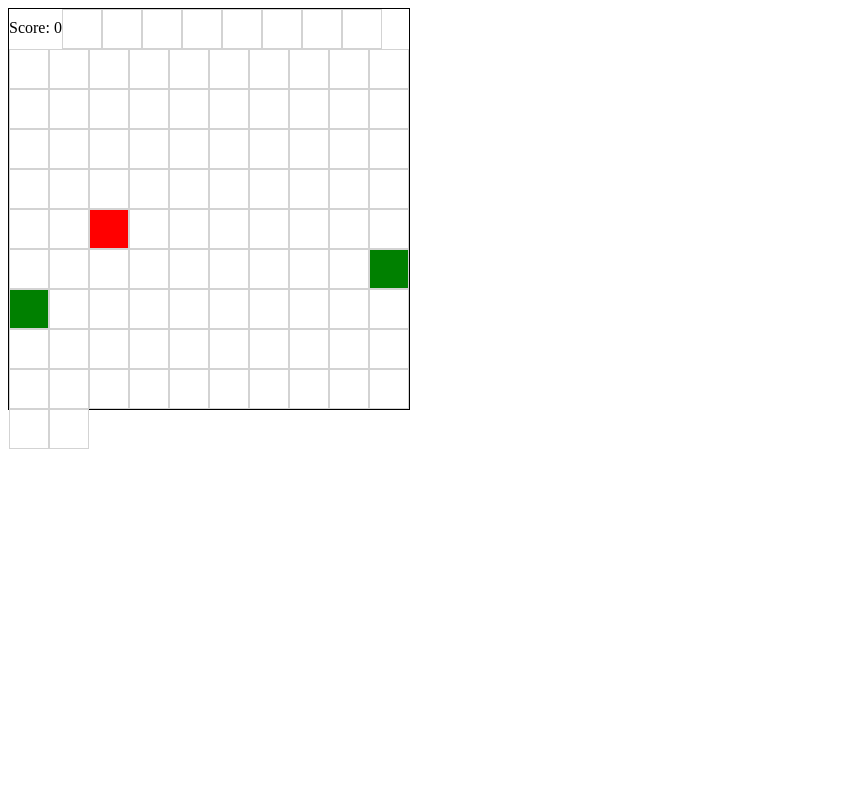
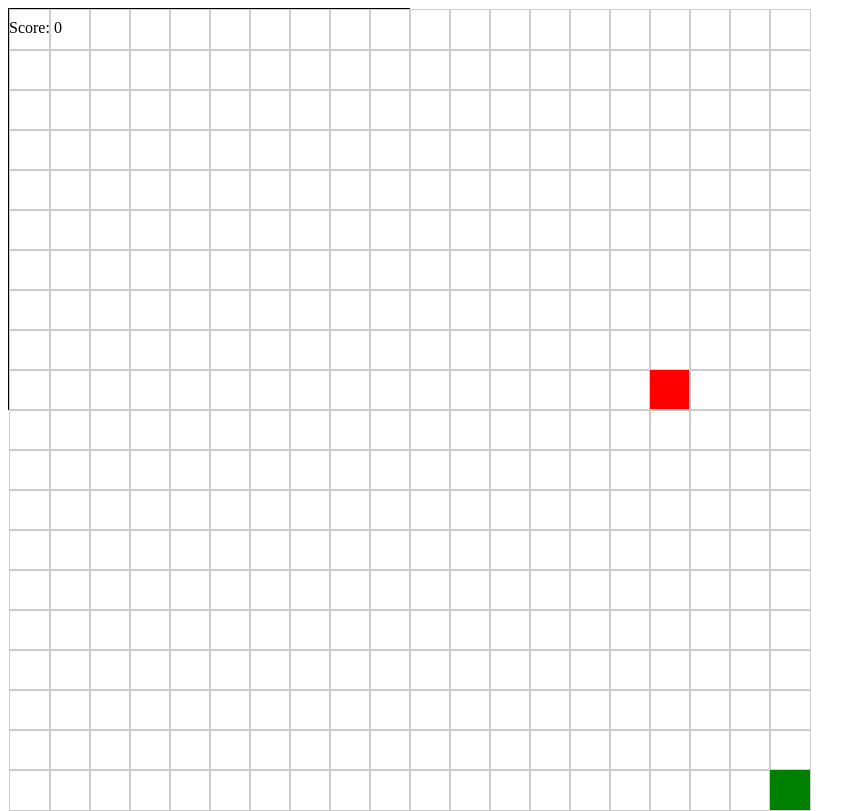
Before and after one commit to acciojob/snake-jhans1-cs, a website: page main.html in a window 1280 px wide. Shown: the whole page, without its empty margins (0-866 px from the left). Drawn offline with Linux system fonts and the light colour scheme.

Commit message:
created a submission

```diff
--- a/script.js
+++ b/script.js
@@ -1,87 +1,110 @@
-//your code here
 document.addEventListener('DOMContentLoaded', () => {
     const gameContainer = document.getElementById('gameContainer');
     const scoreBoard = document.createElement('div');
-  scoreBoard.classList.add('scoreBoard');
-  scoreBoard.innerText = 'Score: 0';
+    scoreBoard.className = 'scoreBoard';
+    scoreBoard.textContent = 'Score: 0';
     gameContainer.appendChild(scoreBoard);
 
-  const gridSize = 10; // Number of pixels in each row and column
-  const totalPixels = gridSize * gridSize;
-  const pixels = [];
+    const pixels = {};
+    let snake = [{ row: 20, col: 1 }];
+    let direction = 'right';
+    let food = null;
+    let score = 0;
 
-  // Create the grid of pixels
-  for (let i = 0; i < totalPixels; i++) {
+    function createPixel(id, className) {
         const pixel = document.createElement('div');
-    pixel.classList.add('pixel');
-    pixel.setAttribute('id', 'pixel' + (i + 1));
-    gameContainer.appendChild(pixel);
-    pixels.push(pixel);
+        pixel.id = `pixel${id}`;
+        pixel.className = className;
+        return pixel;
     }
 
-  // Snake starting position
-  let snake = [61, 60, 59]; // Snake body pixels
-  let direction = 1; // 1: right, -1: left, gridSize: down, -gridSize: up
+    function createFood() {
+        const pixelIds = Object.keys(pixels);
+        const randomId = pixelIds[Math.floor(Math.random() * pixelIds.length)];
+        food = pixels[randomId];
+        food.classList.add('food');
+    }
 
-  // Place the snake on the grid
-  snake.forEach(pixelIndex => {
-    pixels[pixelIndex].classList.add('snakeBodyPixel');
-  });
+    function updateScore() {
+        score++;
+        scoreBoard.textContent = `Score: ${score}`;
+    }
 
-  // Game loop
-  setInterval(() => {
-    moveSnake();
-  }, 100);
+    function moveSnake() {
+        const head = Object.assign({}, snake[0]);
 
-  // Move the snake
-  function moveSnake() {
-    const head = snake[0];
-    const nextHead = head + direction;
+        switch (direction) {
+            case 'up':
+                head.row--;
+                break;
+            case 'down':
+                head.row++;
+                break;
+            case 'left':
+                head.col--;
+                break;
+            case 'right':
+                head.col++;
+                break;
+        }
 
-    // Check collision with walls or self
-    if (
-      nextHead < 0 ||
-      nextHead >= totalPixels ||
-      (direction === 1 && nextHead % gridSize === 0) || // Right wall
-      (direction === -1 && (head + 1) % gridSize === 0) || // Left wall
-      snake.includes(nextHead)
-    ) {
-      // Game over logic
+        if (head.row < 1 || head.row > 20 || head.col < 1 || head.col > 20 || checkCollision(head)) {
+            clearInterval(gameInterval);
+            alert('Game Over!');
             return;
         }
 
-    // Check collision with food
-    if (pixels[nextHead].classList.contains('food')) {
-      // Food eaten logic
-      pixels[nextHead].classList.remove('food');
-      snake.unshift(nextHead);
-      // Increase score
-      scoreBoard.innerText = 'Score: ' + snake.length;
-      // Generate new food
-      generateFood();
+        snake.unshift(head);
+
+        if (head.row === food.row && head.col === food.col) {
+            food.classList.remove('food');
+            updateScore();
+            createFood();
         } else {
-      // Normal movement
             const tail = snake.pop();
-      pixels[tail].classList.remove('snakeBodyPixel');
-      snake.unshift(nextHead);
+            const tailPixel = document.getElementById(`pixel${tail.row}-${tail.col}`);
+            tailPixel.classList.remove('snakeBodyPixel');
         }
 
-    // Update snake body on the grid
-    snake.forEach((pixelIndex, index) => {
-      pixels[pixelIndex].classList.add('snakeBodyPixel');
-      if (index === 0) {
-        pixels[pixelIndex].classList.remove('snakeBodyPixel');
+        const headPixel = document.getElementById(`pixel${head.row}-${head.col}`);
+        headPixel.classList.add('snakeBodyPixel');
+    }
+
+    function checkCollision(head) {
+        return snake.some(body => body.row === head.row && body.col === head.col);
+    }
+
+    for (let row = 1; row <= 20; row++) {
+        for (let col = 1; col <= 20; col++) {
+            const pixel = createPixel(`${row}-${col}`, 'pixel');
+            pixel.style.top = `${(row - 1) * 40}px`;
+            pixel.style.left = `${(col - 1) * 40}px`;
+            gameContainer.appendChild(pixel);
+            pixels[`${row}-${col}`] = pixel;
+        }
+    }
+
+    createFood();
+    const gameInterval = setInterval(moveSnake, 100);
+
+    document.addEventListener('keydown', (event) => {
+        switch (event.key) {
+            case 'ArrowUp':
+                if (direction !== 'down')
+                    direction = 'up';
+                break;
+            case 'ArrowDown':
+                if (direction !== 'up')
+                    direction = 'down';
+                break;
+            case 'ArrowLeft':
+                if (direction !== 'right')
+                    direction = 'left';
+                break;
+            case 'ArrowRight':
+                if (direction !== 'left')
+                    direction = 'right';
+                break;
         }
     });
-  }
-
-  // Generate random food
-  function generateFood() {
-    const availablePixels = pixels.filter(pixel => !pixel.classList.contains('snakeBodyPixel'));
-    const randomIndex = Math.floor(Math.random() * availablePixels.length);
-    availablePixels[randomIndex].classList.add('food');
-  }
-
-  // Initial food generation
-  generateFood();
 });
--- a/styles.css
+++ b/styles.css
@@ -2,15 +2,14 @@
     width: 400px;
     height: 400px;
     border: 1px solid black;
-  display: flex;
-  flex-wrap: wrap;
+    position: relative;
 }
 
 .pixel {
     width: 40px;
     height: 40px;
-  border: 1px solid lightgray;
-  box-sizing: border-box;
+    border: 1px solid #ccc;
+    position: absolute;
 }
 
 .food {
@@ -24,5 +23,4 @@
 .scoreBoard {
     margin-top: 10px;
 }
-
 /* Your CSS Code here. */
```
Lines whose indentation alone changed are shown as unchanged.
